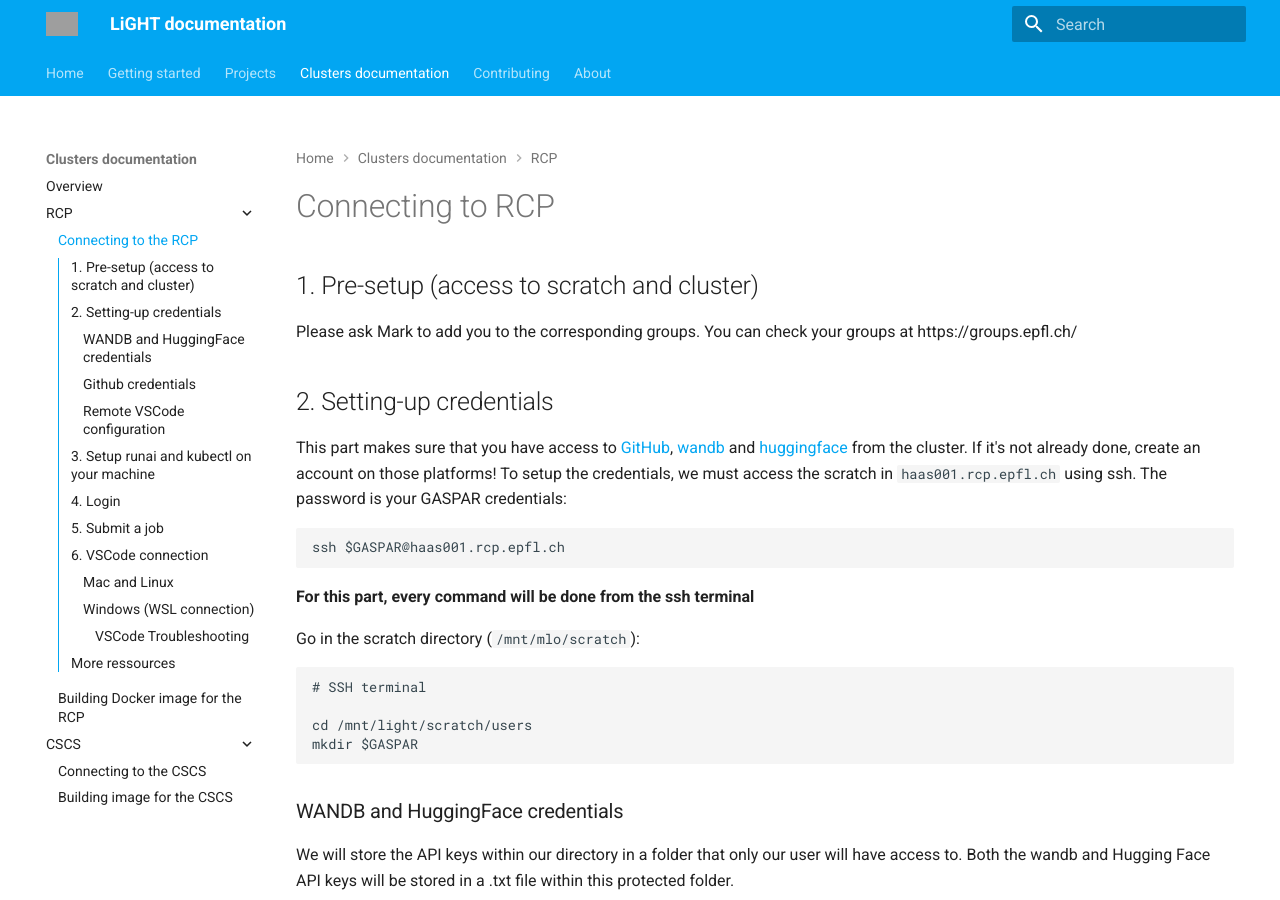
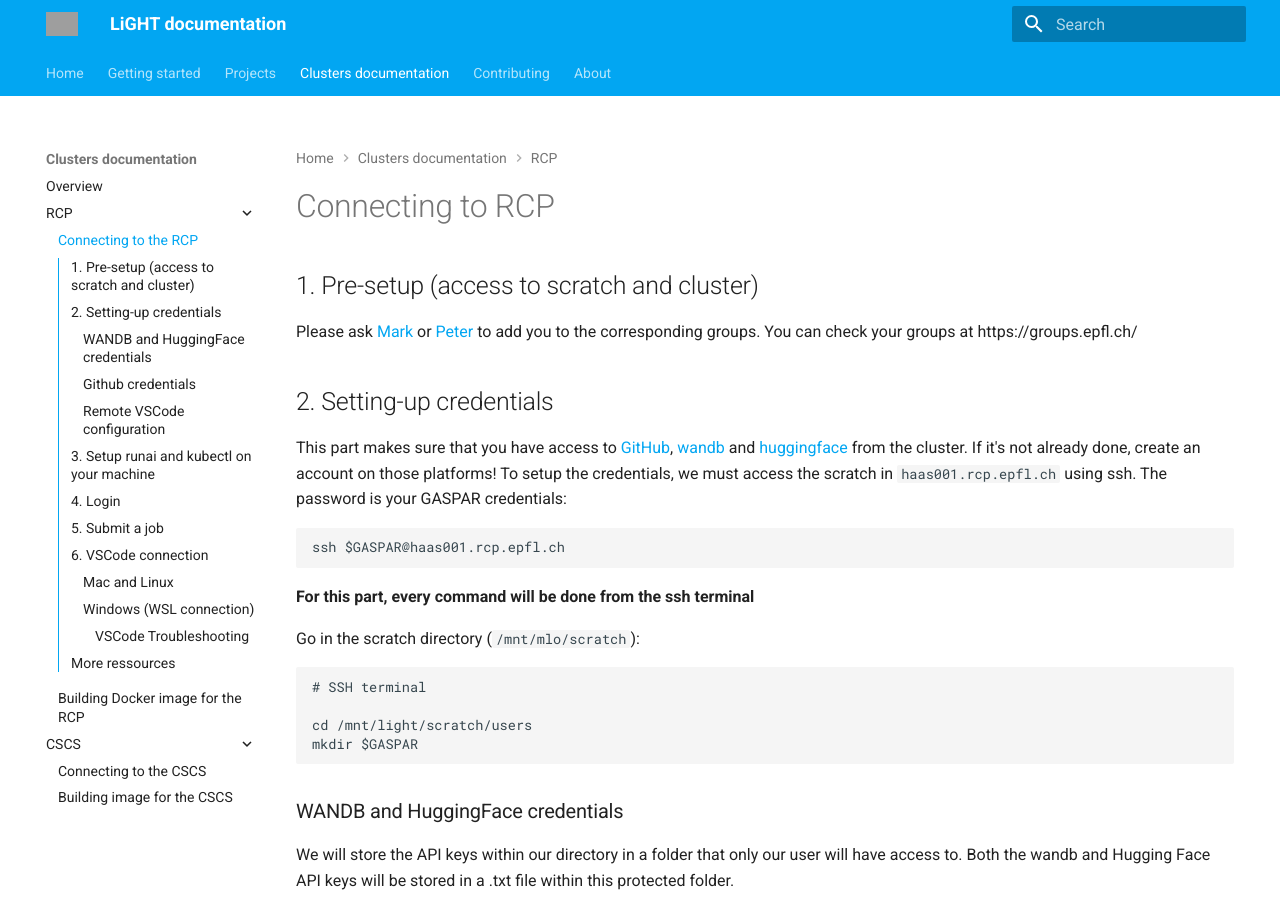
Before and after one commit to EPFLiGHT/LiGHT-doc, an MkDocs documentation site: the page built from docs/clusters/rcp.md, in a window 1280 px wide and 900 px high. Built offline with MkDocs 1.6.1 and Material for MkDocs 9.7.7, drawn with Linux system fonts in a browser that asks for light colours; grey boxes are pictures that could not be loaded.

Commit message:
Add Peter name to RCP group admin

```diff
--- a/docs/clusters/rcp.md
+++ b/docs/clusters/rcp.md
@@ -2,7 +2,7 @@
 
 ## 1. Pre-setup (access to scratch and cluster)
 
-Please ask Mark to add you to the corresponding groups. You can check your groups at https://groups.epfl.ch/
+Please ask [Mark](mark.wagner@epfl.ch) or [Peter](peter.ahumuza@epfl.ch) to add you to the corresponding groups. You can check your groups at https://groups.epfl.ch/
 
 ## 2. Setting-up credentials
 
```
